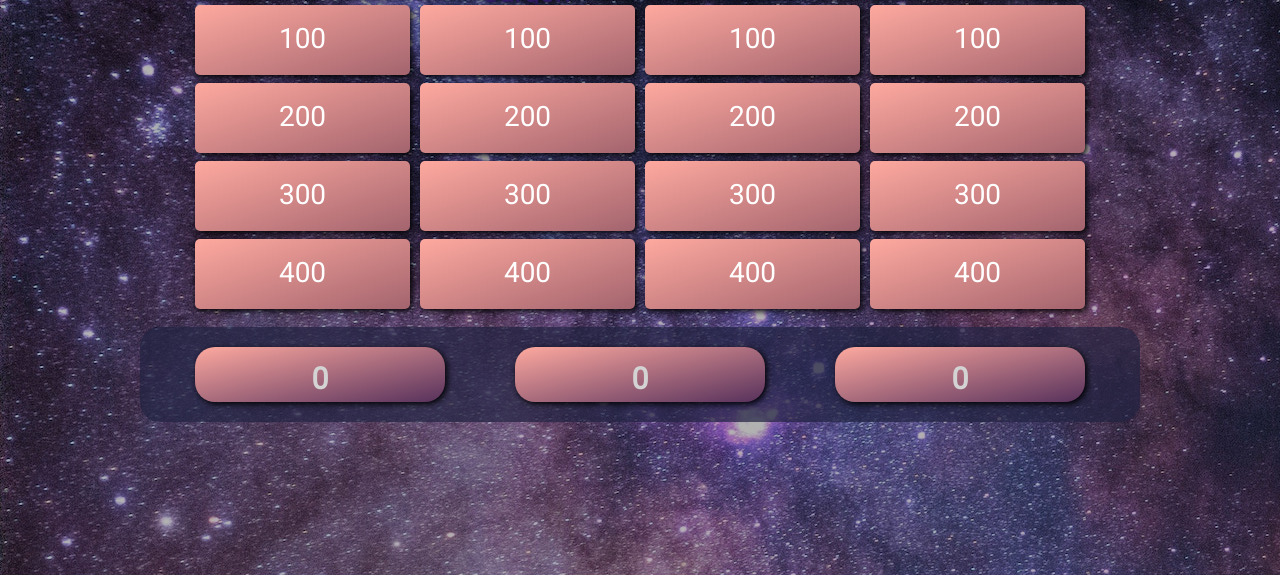
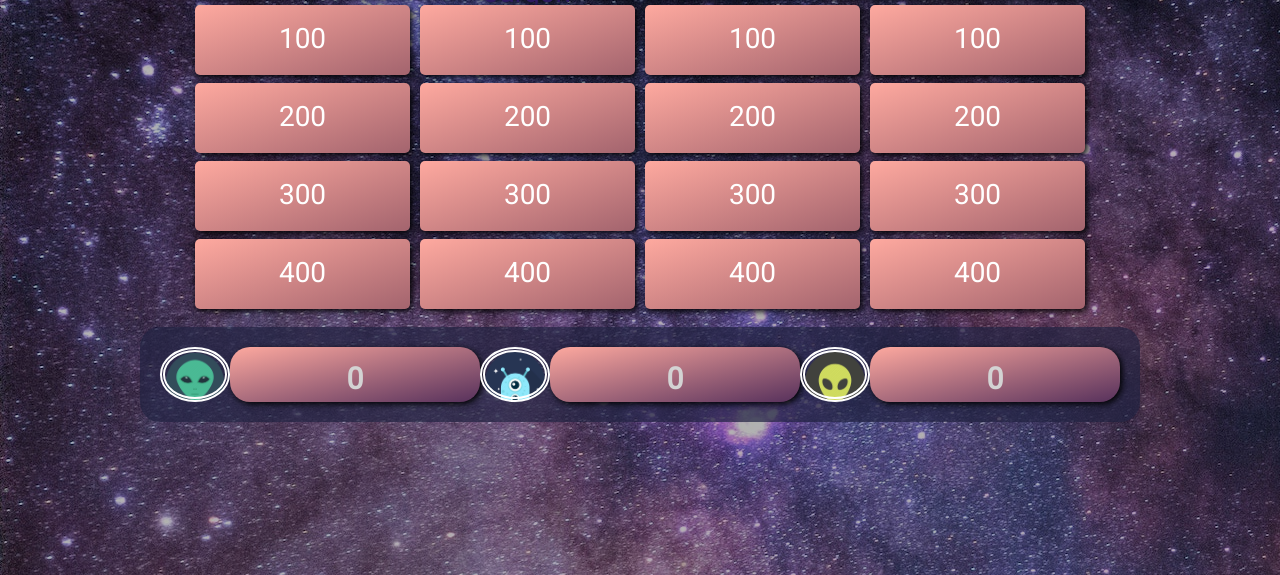
Before and after one commit to kaohman/jeopardy, a website: page index.html in a window 1280 px wide. Both pictures are taken after a click on the button "START GAME". Shown: the part 225-800 px from the top of the page. Drawn offline with Linux system fonts and the light colour scheme.

Commit message:
Added alien avatars

```diff
--- a/index.html
+++ b/index.html
@@ -63,18 +63,27 @@
         </ul>
       </section>
       <section class="scoreboard">
+        <div class= "avatar avatar1"></div>
+        <article class="player-section">
           <div class="player player-1-div">
             <h2 class="player-names player-1-name">Player 1 Name</h2>
-          <h3 class="player-1-score">0</h3>
+            <h3 class="player-score player-1-score">0</h3>
           </div>
+        </article>
+        <div class= "avatar avatar2"></div>
+        <article class="player-section">
           <div class="player player-2-div">
             <h2 class="player-names player-2-name">Player 2 Name</h2>
-          <h3 class="player-2-score">0</h3>
+            <h3 class="player-score player-2-score">0</h3>
           </div>
+        </article>
+        <div class= "avatar avatar3"></div>
+        <article class="player-section">
           <div class="player player-3-div">
             <h2 class="player-names player-3-name">Player 3 Name</h2>
-          <h3 class="player-3-score">0</h3>
+            <h3 class="player-score player-3-score">0</h3>
           </div>
+        </article>
       </section>
     </section>
     <section class="hidden pop-ups clue-pop-up">
@@ -115,6 +124,7 @@
     <script type="text/javascript" src="lib/domUpdates.js"></script>
     <script type="text/javascript" src="lib/Game.js"></script>
     <script type="text/javascript" src="lib/Round.js"></script>
+    <script type="text/javascript" src="lib/Clue.js"></script>
     <script type="text/javascript" src="lib/Player.js"></script>
     <script type="text/javascript" src="lib/DailyDouble.js"></script>
     <script src="./jquery/jquery-3.2.1.js"></script>
--- a/lib/Player.js
+++ b/lib/Player.js
@@ -6,14 +6,13 @@ class Player {
 
   increaseScore(score){
     this.score += score;
-    domUpdates.changeScoreboard(this.score);
+    domUpdates.changeScoreboard(score);
   }
 
   decreaseScore(score) {
     this.score -= score;
-    domUpdates.changeScoreboard(this.score);
+    domUpdates.changeScoreboard(score);
   }
-
 }
 
 if (typeof module !== 'undefined') {
--- a/styles.css
+++ b/styles.css
@@ -54,7 +54,7 @@ h2 {
   top: 0px;
   left: 270px;
   height: 390px;
-  z-index: 1000;
+  /*z-index: 1000;*/
   background: linear-gradient(to bottom right, #FEA99F, #57315c);
   border-radius: 10px;
   filter: drop-shadow(2px 2px 3px black);
@@ -163,3 +163,42 @@ h3 {
   font-size: 30px;
   margin: 0 0 5px 0;
 }
+
+.avatar {
+  background-color: none;
+  border-radius: 50%;
+  border: 5px double white;
+/*  display: flex;*/
+  /*flex-direction: column;*/
+  /*height: 10px;*/
+  /*margin-left: -76px;*/
+  width: 40%;
+  z-index: 1;
+  /*position: absolute;*/
+}
+
+.avatar1 {
+  background-image: url('assets/alien1.png');
+  background-repeat: no-repeat;
+  background-size: cover;
+}
+
+.avatar2 {
+  background-image: url('assets/alien2.png');
+  background-repeat: no-repeat;
+  background-size: cover;
+}
+
+.avatar3 {
+  background-image: url('assets/alien3.png');
+  background-repeat: no-repeat;
+  background-size: cover;
+}
+
+.player-section {
+  align-items: center;
+  display: flex;
+  flex-direction: column;
+  height: 75%;
+  justify-content: space-around;
+}
```
Also changed, not shown: test/Clue-test.js (added, +25 -0 lines), assets/alien1.png (added), assets/alien2.png (added), assets/alien3.png (added). Lines whose indentation alone changed are shown as unchanged.
